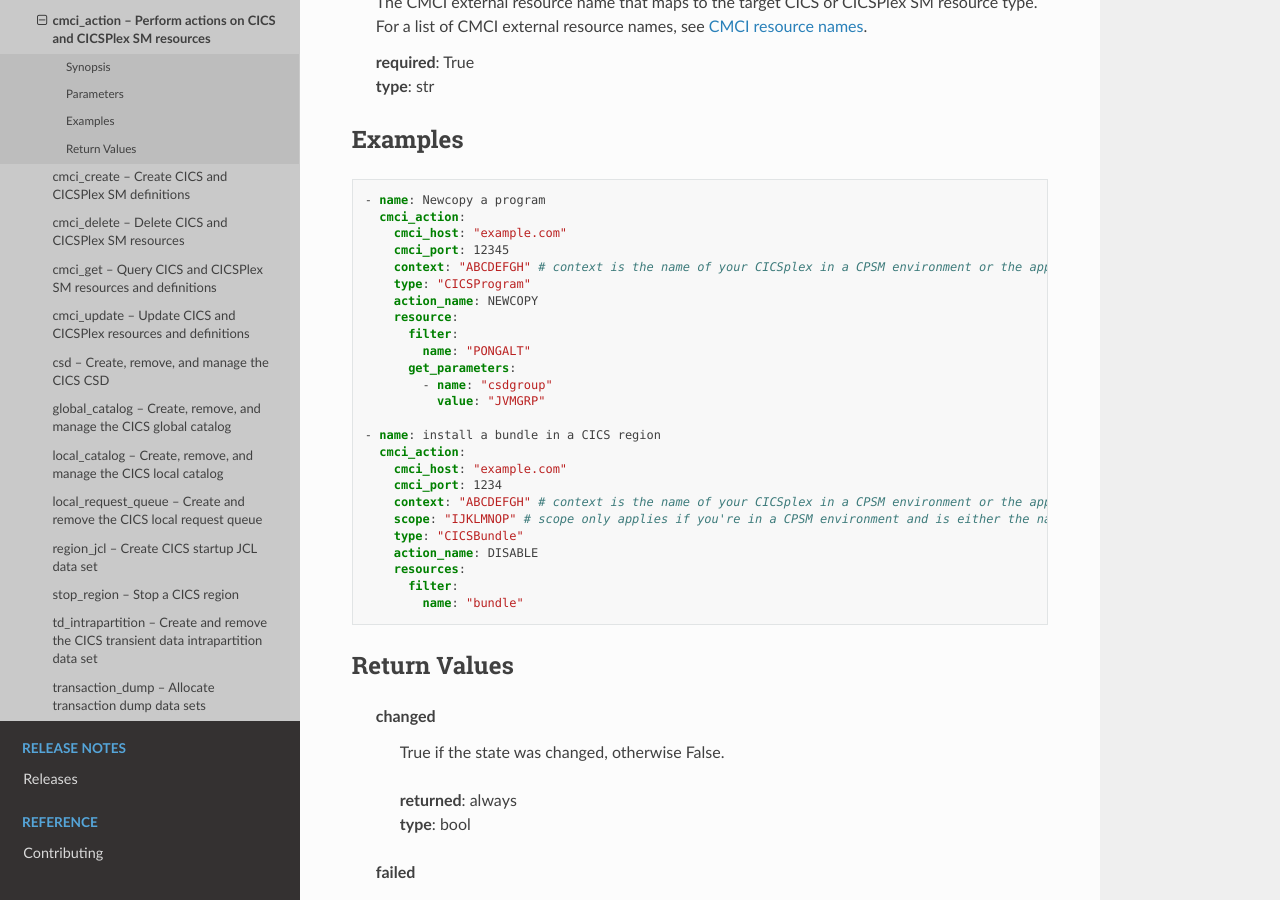
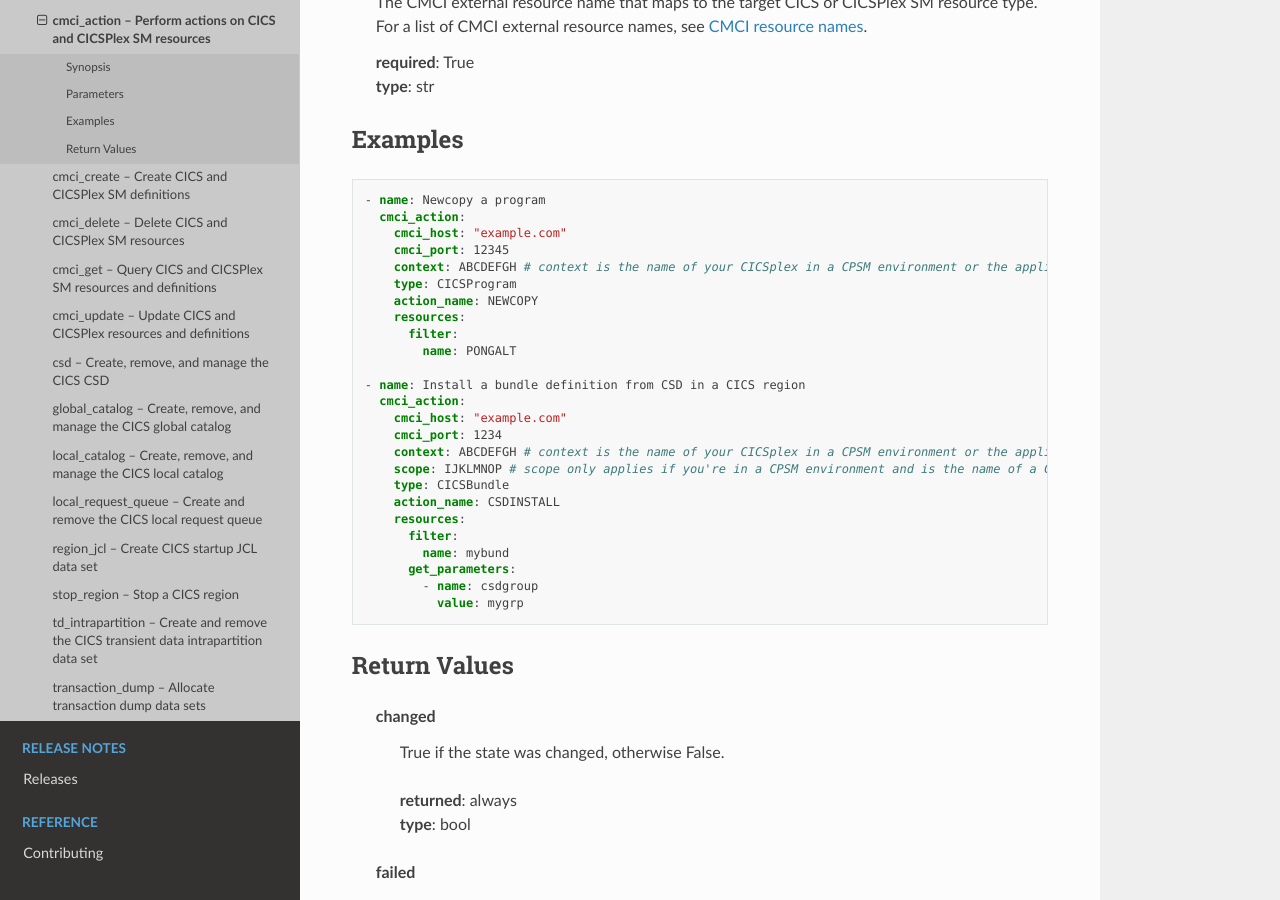
Before and after one commit to ansible-collections/ibm_zos_cics, a Sphinx documentation site: the page built from docs/source/modules/cmci_action.rst, in a window 1280 px wide and 900 px high, scrolled down 6758 px. Built offline with Sphinx 7.4.7 and the Read the Docs theme 3.1.0, drawn with Linux system fonts in a browser that asks for light colours.

Commit message:
Updated rst files

```diff
--- a/docs/source/modules/cmci_action.rst
+++ b/docs/source/modules/cmci_action.rst
@@ -361,27 +361,27 @@ Examples
      cmci_action:
        cmci_host: "example.com"
        cmci_port: 12345
-       context: "ABCDEFGH" # context is the name of your CICSplex in a CPSM environment or the applid of your region in an SMSS environment
-       type: "CICSProgram"
+       context: ABCDEFGH # context is the name of your CICSplex in a CPSM environment or the applid of your region in an SMSS environment
+       type: CICSProgram
        action_name: NEWCOPY
-       resource:
+       resources:
          filter:
-           name: "PONGALT"
-         get_parameters:
-           - name: "csdgroup"
-             value: "JVMGRP"
+           name: PONGALT
 
-   - name: install a bundle in a CICS region
+   - name: Install a bundle definition from CSD in a CICS region
      cmci_action:
        cmci_host: "example.com"
        cmci_port: 1234
-       context: "ABCDEFGH" # context is the name of your CICSplex in a CPSM environment or the applid of your region in an SMSS environment
-       scope: "IJKLMNOP" # scope only applies if you're in a CPSM environment and is either the name of a CICS system definition (CSYSDEF) or CICS system group (CSYSGRP)
-       type: "CICSBundle"
-       action_name: DISABLE
+       context: ABCDEFGH # context is the name of your CICSplex in a CPSM environment or the applid of your region in an SMSS environment
+       scope: IJKLMNOP # scope only applies if you're in a CPSM environment and is the name of a CICS system definition (CSYSDEF) or CICS system group (CSYSGRP)
+       type: CICSBundle
+       action_name: CSDINSTALL
        resources:
          filter:
-           name: "bundle"
+           name: mybund
+         get_parameters:
+           - name: csdgroup
+             value: mygrp
 
 
 
```
Also changed, not shown: docs/source/modules/cmci_create.rst (+5 -5 lines), docs/source/modules/cmci_delete.rst (+8 -8 lines), docs/source/modules/cmci_get.rst (+15 -15 lines), docs/source/modules/cmci_update.rst (+7 -7 lines).
